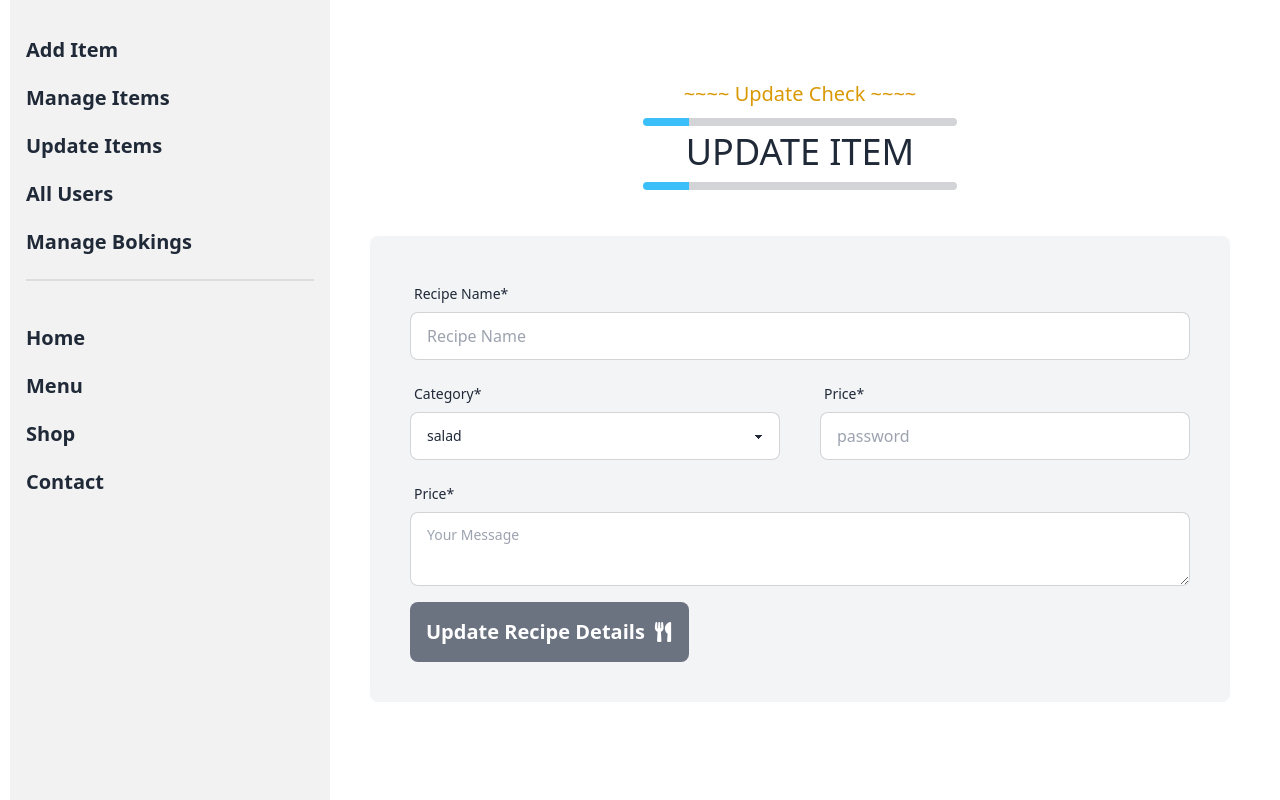
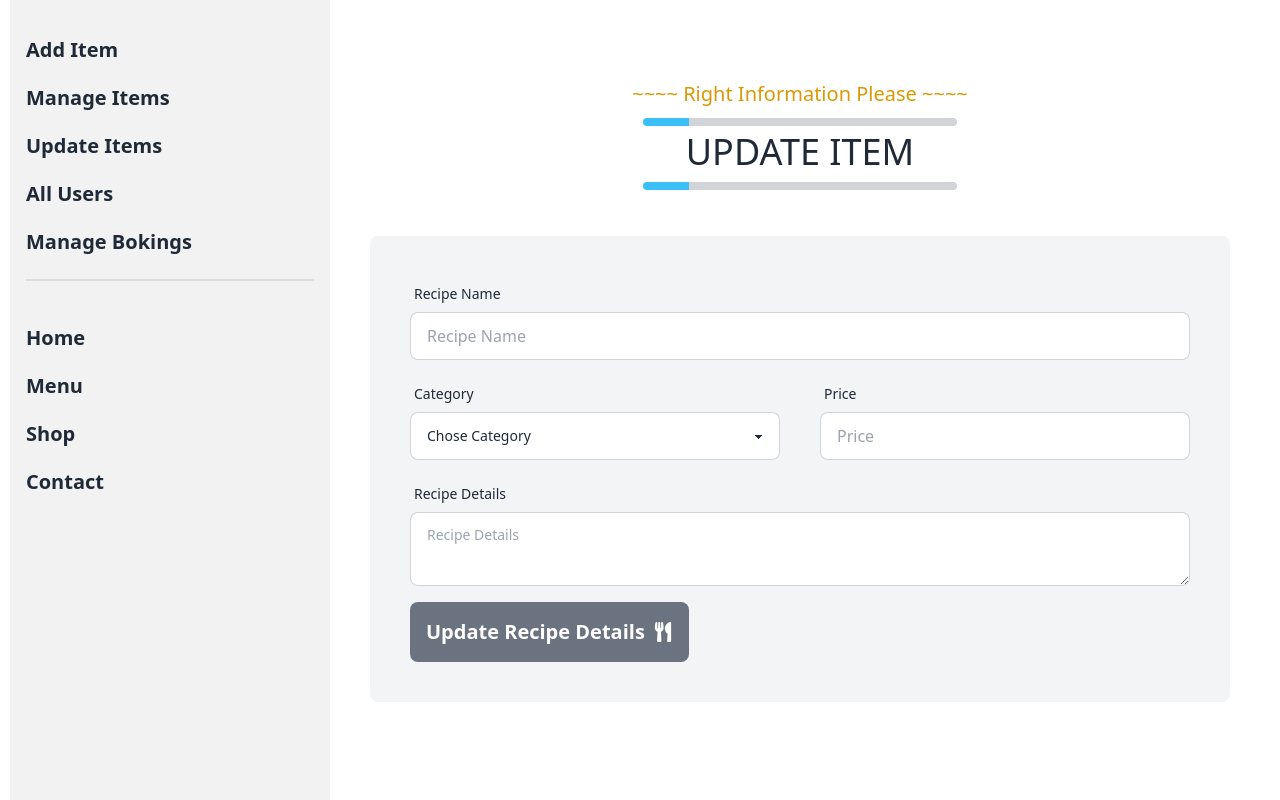
Before and after one commit to Sohel-Developer/food-restorent-clint, a React (Vite) app: page /dashbord/updateitem in a window 1280 px wide. Built offline with nearby package versions, Linux system fonts and the light colour scheme; no server answers.

Commit message:
Updateitem design complete

```diff
--- a/src/Pages/Dashbord/Admin/UpdateItem.jsx
+++ b/src/Pages/Dashbord/Admin/UpdateItem.jsx
@@ -6,12 +6,12 @@ const UpdateItem = () => {
     return (
         <section>
             <div>
-                <SectionTitle paragraphTitle="Update Check" headingTitle="Update Item" />
+                <SectionTitle paragraphTitle="Right Information Please" headingTitle="Update Item" />
 
                 <form className="p-10 space-y-4 bg-gray-100 m-10 rounded-lg">
                     <div className="form-control">
                         <label className="label">
-                            <span className="label-text">Recipe Name*</span>
+                            <span className="label-text">Recipe Name</span>
                         </label>
                         <input type="text" placeholder="Recipe Name" className="input input-bordered" />
 
@@ -19,9 +19,9 @@ const UpdateItem = () => {
                     <div className="flex w-full gap-10">
                         <div className="form-control w-full">
                             <label className="label">
-                                <span className="label-text">Category*</span>
+                                <span className="label-text">Category</span>
                             </label>
-                            <select defaultValue className="select select-bordered">
+                            <select defaultValue="Chose Category" className="select select-bordered">
                                 <option disabled >Chose Category</option>
                                 <option>salad</option>
                                 <option>pizza</option>
@@ -32,9 +32,9 @@ const UpdateItem = () => {
                         </div>
                         <div className="form-control w-full">
                             <label className="label">
-                                <span className="label-text">Price*</span>
+                                <span className="label-text">Price</span>
                             </label>
-                            <input type="text" placeholder="password" className="input input-bordered" />
+                            <input type="number" placeholder="Price" className="input input-bordered" />
 
                         </div>
 
@@ -42,9 +42,9 @@ const UpdateItem = () => {
 
                     <div className="form-control w-full">
                         <label className="label">
-                            <span className="label-text">Price*</span>
+                            <span className="label-text">Recipe Details</span>
                         </label>
-                        <textarea className="textarea textarea-bordered w-full" placeholder="Your Message" >
+                        <textarea className="textarea textarea-bordered w-full" placeholder="Recipe Details" >
 
                         </textarea>
 
```
